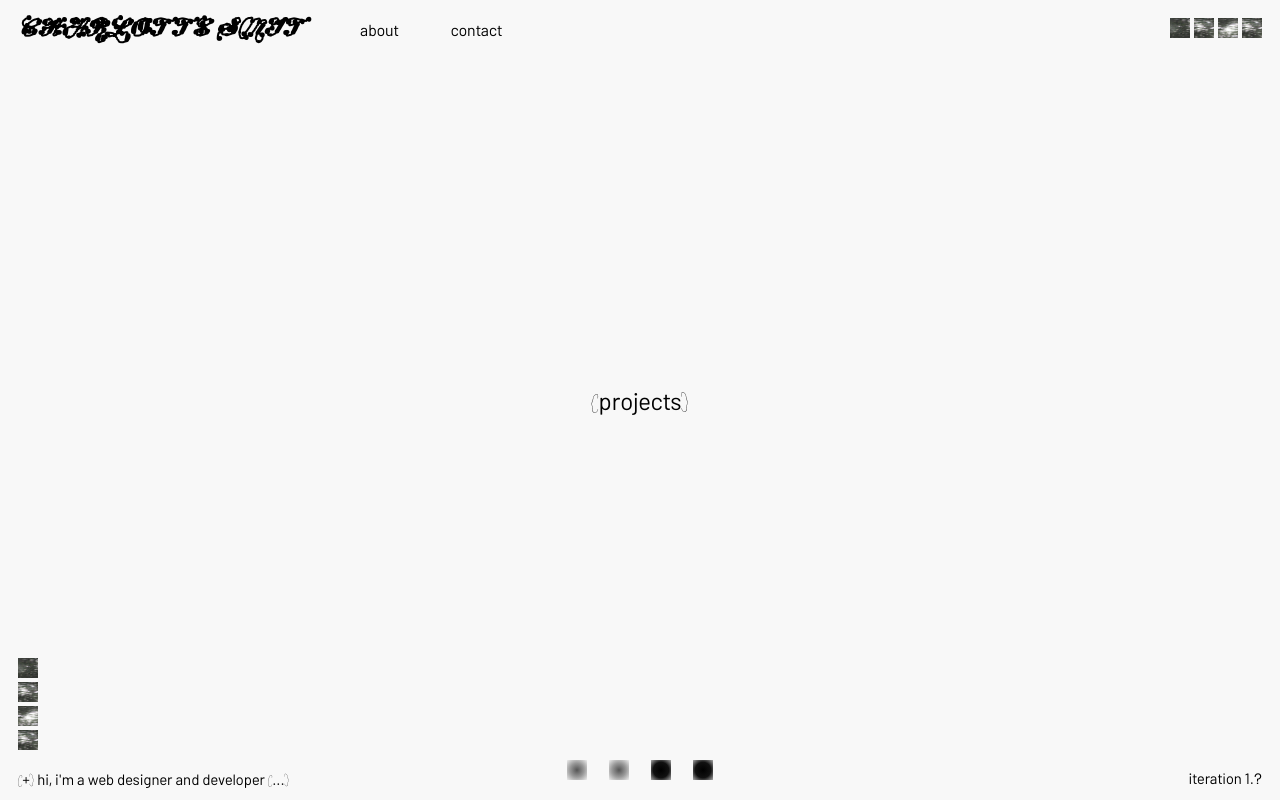
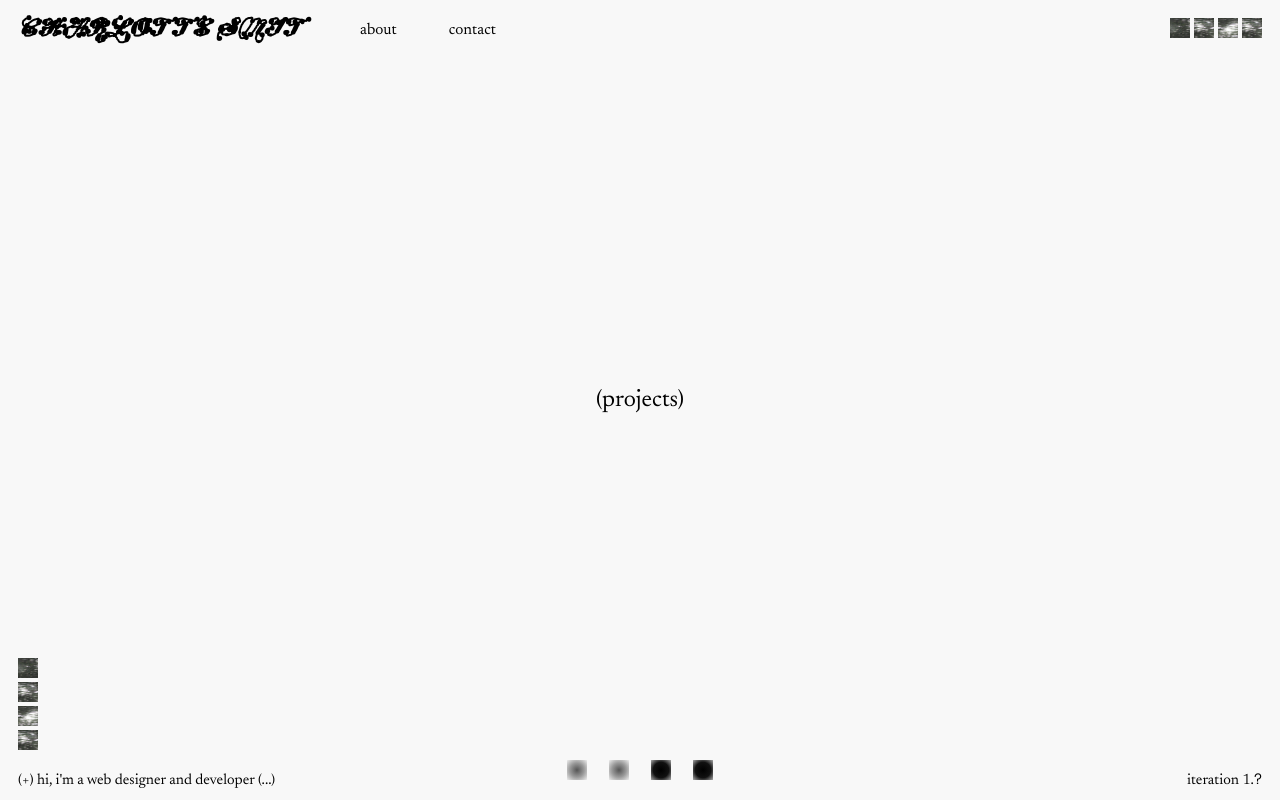
Before and after one commit to chazrsmit/under-construction, a React (Vite) app: page / in a window 1280 px wide. Built offline with nearby package versions, Linux system fonts and the light colour scheme.

Commit message:
update font

```diff
--- a/src/components/Projects.js
+++ b/src/components/Projects.js
@@ -21,7 +21,7 @@ export function getProjects(isMobile) {
       show1: "images/litteria1.png",
       show2: "images/litteria2.png",
       show3: "images/litteria3.png",
-      caption1: "texte",
+      caption1: "Homepage of Litteria",
       caption2: "",
       caption3: "",
     },
--- a/src/index.css
+++ b/src/index.css
@@ -1,7 +1,8 @@
 :root {
   --font-title: "Ready Active";
-  --font-main: "Barlaxent";
+  --font-main: "Newsreader";
   --font-description: "Uncut Sans";
+  --font-special: "Barlaxent";
   --font-sub: "Averia Serif Libre";
   --font-detail: "Newsreader";
   --color-background: #F5F5F5;
```
